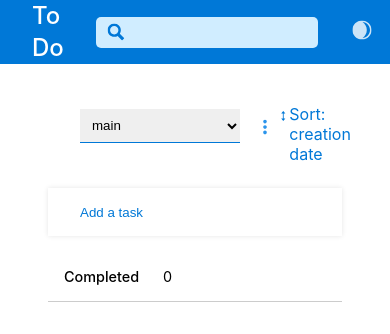
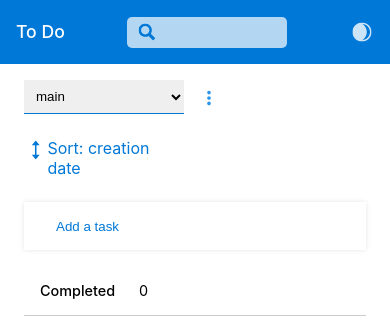
Before and after one commit to itsramin/todo-react, a React (Create React App) app: page / in a window 390 px wide. Shown: the top 334 px of the page. Built offline with nearby package versions, Linux system fonts and the light colour scheme.

Commit message:
mobile view added

```diff
--- a/src/App.css
+++ b/src/App.css
@@ -30,3 +30,24 @@
   background-color: #eee;
   padding: 1rem;
 }
+
+@media screen and (max-width: 900px) {
+  .row {
+    flex-direction: column;
+    align-items: flex-start;
+  }
+}
+@media screen and (max-width: 700px) {
+  .main {
+    flex-direction: column-reverse;
+    position: absolute;
+    height: auto;
+  }
+  .box {
+    width: 100%;
+  }
+  .lists {
+    overflow-y: hidden;
+    padding: 1rem 1.5rem;
+  }
+}
--- a/src/App.js
+++ b/src/App.js
@@ -14,6 +14,7 @@ function App() {
   const [isError, setIsError] = useState(false);
   const [errorNum, setErrorNum] = useState(0);
   const [taskId, setTaskId] = useState(0);
+
   const idChangeHandler = (id) => {
     setCurId(id);
   };
--- a/src/components/Category/Category.js
+++ b/src/components/Category/Category.js
@@ -193,18 +193,19 @@ const Category = (props) => {
           <path d="m12 16.495c1.242 0 2.25 1.008 2.25 2.25s-1.008 2.25-2.25 2.25-2.25-1.008-2.25-2.25 1.008-2.25 2.25-2.25zm0-6.75c1.242 0 2.25 1.008 2.25 2.25s-1.008 2.25-2.25 2.25-2.25-1.008-2.25-2.25 1.008-2.25 2.25-2.25zm0-6.75c1.242 0 2.25 1.008 2.25 2.25s-1.008 2.25-2.25 2.25-2.25-1.008-2.25-2.25 1.008-2.25 2.25-2.25z" />
         </svg>
         <ul className={classes["category-sublist"]}>
+          <h4 className={classes["sublist-header"]}>Category</h4>
           <li className={classes["sublist-item"]} onClick={addCatHandler}>
-            {plusIcon} Add new category
+            {plusIcon} Add new
           </li>
           <li
             className={classes["sublist-item"]}
             onClick={renameCatHandler}
             disabled={true}
           >
-            {renameIcon} Rename category
+            {renameIcon} Rename
           </li>
           <li className={classes["sublist-item"]} onClick={delCatHandler}>
-            {trashIcon} Delete category
+            {trashIcon} Delete
           </li>
         </ul>
       </div>
--- a/src/components/Category/Category.module.css
+++ b/src/components/Category/Category.module.css
@@ -52,7 +52,8 @@
   position: absolute;
   z-index: 100;
   background-color: white;
-  padding: 1rem;
+  width: 10rem;
+  padding: 1rem 1rem 0.6rem 1rem;
   box-shadow: 0 0 10px rgba(0, 0, 0, 0.1);
 }
 .category-sublist:hover {
@@ -84,3 +85,19 @@
   cursor: pointer;
   margin-left: -2rem;
 }
+.sublist-header {
+  font-size: 0.8rem;
+  padding: 0 0.5rem 0.5rem;
+  margin-bottom: 0.5rem;
+  border-bottom: 1px solid #999;
+}
+@media screen and (max-width: 900px) {
+  .category-section {
+    padding-left: 0rem;
+  }
+}
+@media screen and (max-width: 500px) {
+  .category-sublist {
+    right: 15px;
+  }
+}
--- a/src/components/Error/Error.module.css
+++ b/src/components/Error/Error.module.css
@@ -35,7 +35,7 @@
 }
 .error-btn--no {
   color: #777;
-  background-color: #ccc;
+  background-color: #eee;
   padding: 0.3rem 1rem;
   border-radius: 5px;
   cursor: pointer;
--- a/src/components/Layout/Header.js
+++ b/src/components/Layout/Header.js
@@ -6,7 +6,6 @@ const Header = () => {
     <div className={classes.header}>
       <h1>To Do</h1>
       <Search />
-      <div className={classes.theme}>
       <svg
         xmlns="http://www.w3.org/2000/svg"
         width="24"
@@ -17,7 +16,6 @@ const Header = () => {
         <path d="M12 0c-6.627 0-12 5.373-12 12s5.373 12 12 12 12-5.373 12-12-5.373-12-12-12zm.685 21.965c3.205-2.154 5.315-5.813 5.315-9.965s-2.11-7.811-5.315-9.965c5.202.353 9.315 4.673 9.315 9.965s-4.113 9.612-9.315 9.965z" />
       </svg>
     </div>
-    </div>
   );
 };
 
--- a/src/components/Layout/Header.module.css
+++ b/src/components/Layout/Header.module.css
@@ -17,13 +17,19 @@
   margin: 0 2rem;
 }
 
-.theme {
-  font-size: 1.4rem;
-  margin: 0 2rem;
-}
 .theme-icon {
   transform: scale(0.8);
   fill: white;
   opacity: 0.8;
   cursor: pointer;
+  margin: 0 2rem;
 }
+@media screen and (max-width: 500px) {
+  .theme-icon {
+    margin: 0 1rem;
+  }
+  .header h1 {
+    margin: 0 1rem;
+    font-size: 1.1rem;
+  }
+}
--- a/src/components/Search/Search.module.css
+++ b/src/components/Search/Search.module.css
@@ -1,14 +1,17 @@
 .search-box {
   display: flex;
   align-items: center;
+  max-width: 20rem;
 }
 
 .search-input {
   border: none;
-  background: #d0edff;
+  background: rgba(255, 255, 255, 0.7);
   border-radius: 5px;
   padding: 0.5rem;
   padding-left: 2.3rem;
+  /* max-width: 10rem; */
+  width: 100%;
 }
 .search:focus-visible {
   outline: none;
@@ -19,3 +22,8 @@
   position: absolute;
   transform: scale(0.7);
 }
+@media screen and (max-width: 500px) {
+  .search-box {
+    max-width: 10rem;
+  }
+}
--- a/src/components/Tasks/NewTask.module.css
+++ b/src/components/Tasks/NewTask.module.css
@@ -132,3 +132,8 @@
   cursor: pointer;
   background-color: #f8f8f8;
 }
+@media screen and (max-width: 500px) {
+  .new-task__options {
+    padding: 0.5rem 1rem;
+  }
+}
--- a/src/components/Tasks/TaskDetailBox.module.css
+++ b/src/components/Tasks/TaskDetailBox.module.css
@@ -2,7 +2,6 @@
   display: flex;
   flex-direction: column;
   align-items: flex-start;
-  /* width: 90%; */
   background-color: white;
   box-shadow: 0 2px 4px rgba(0, 0, 0, 0.1);
   margin: 0 auto;
@@ -12,14 +11,12 @@
 .new-task__form * {
   font-family: Arial, Helvetica, sans-serif;
 }
-
 .new-task__title {
   border: none;
   width: 100%;
   display: block;
   color: #0078d7;
 }
-
 .new-task__title:focus-visible {
   outline: none;
 }
@@ -28,7 +25,9 @@
 }
 .new-task__buttons {
   display: flex;
-  justify-content: space-between;
+  justify-content: center;
+  gap: 1.5rem;
+  margin: 0 auto;
   align-items: center;
   position: relative;
   width: 100%;
```
Lines whose indentation alone changed are shown as unchanged.
